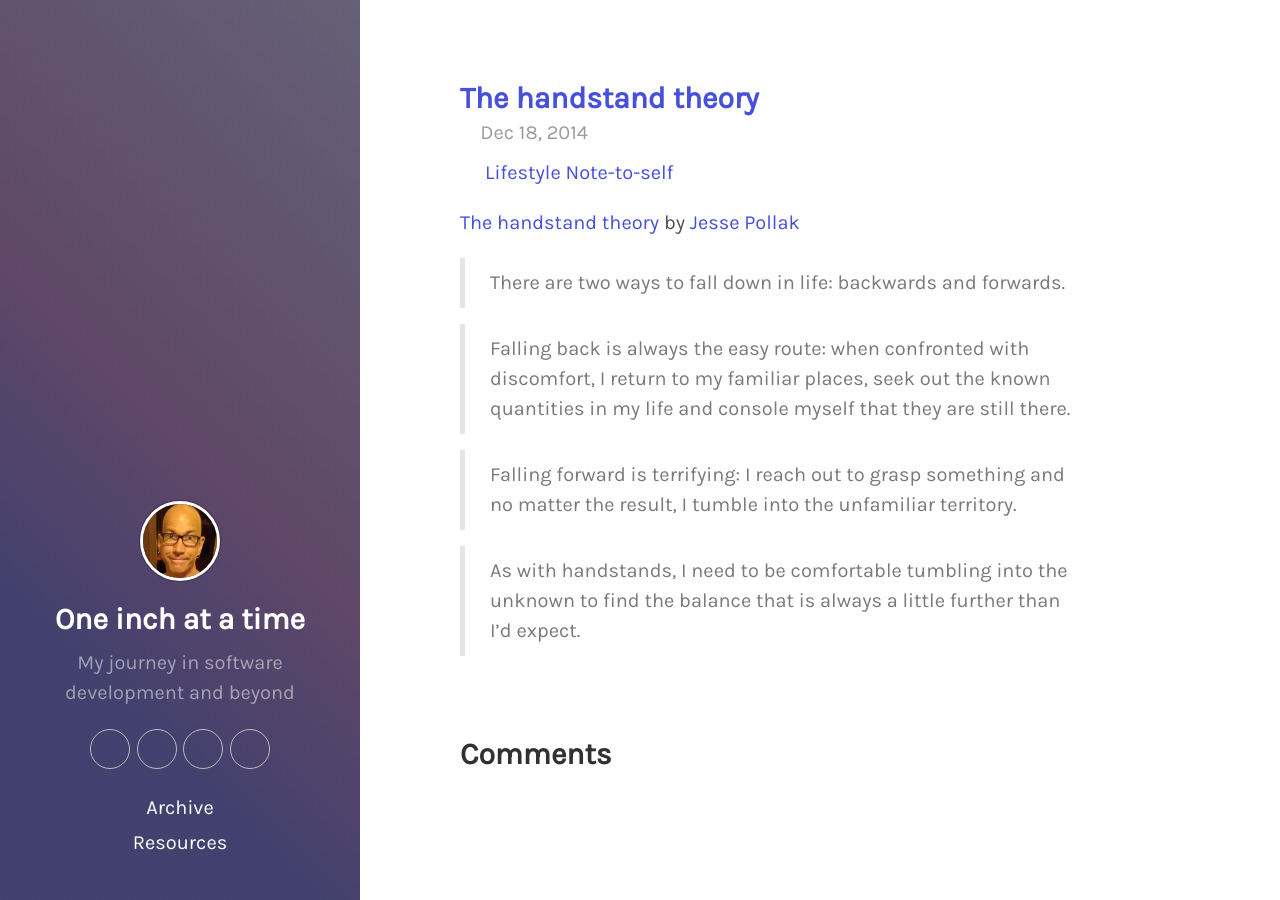
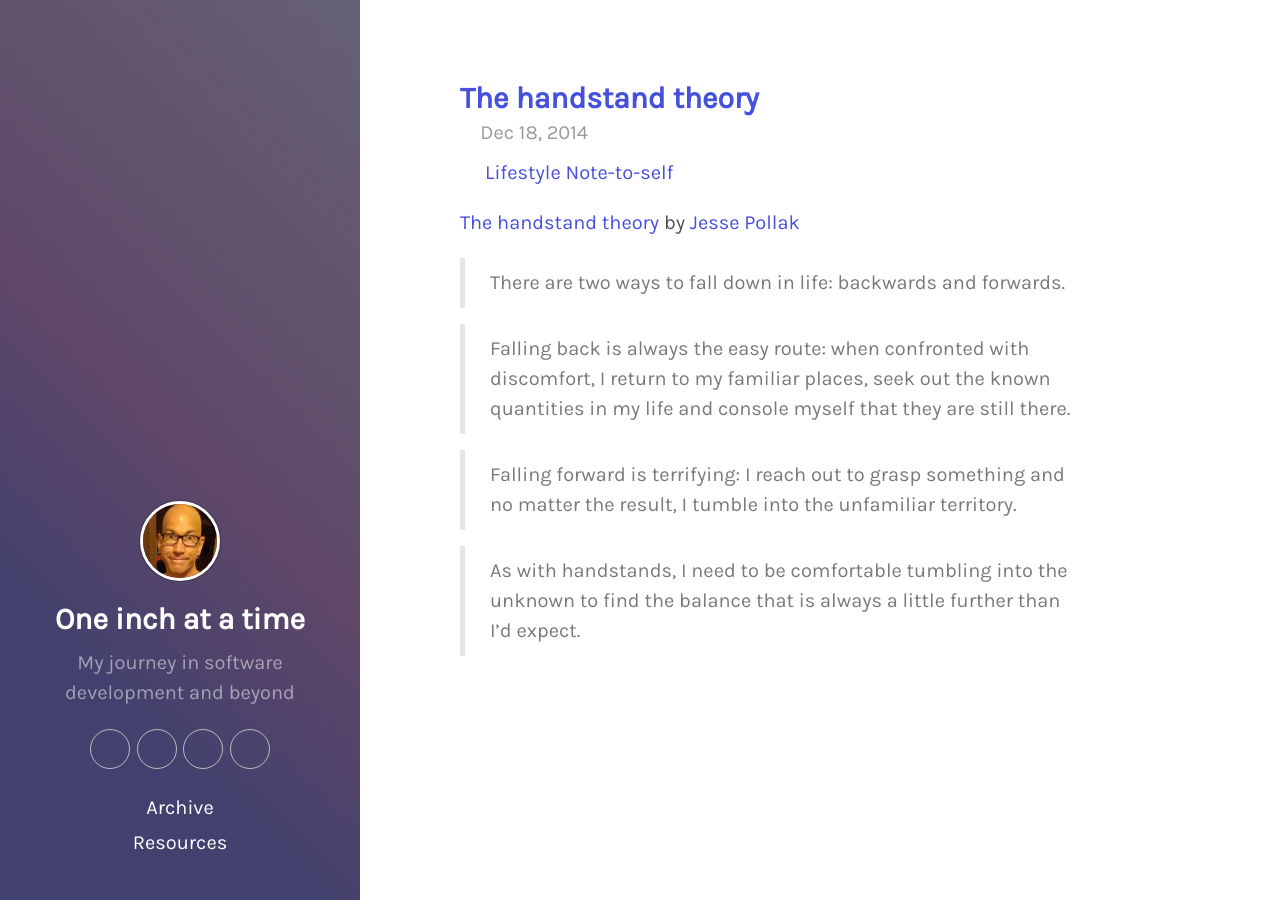
Before and after one commit to kingsor/kingsor.github.io, a Jekyll site: the page built from _posts/2014-12-18-the-handstand-theory.md, in a window 1280 px wide. Built offline with Jekyll 4.4.1, drawn with Linux system fonts in a browser that asks for light colours; some web fonts are replaced; comment, search, counter and statistics services are not loaded.

Commit message:
Delete Discus comments

```diff
--- a/_layouts/post.html
+++ b/_layouts/post.html
@@ -17,8 +17,3 @@ layout: default
   </span>
   {{ content }}
 </div>
-
-<section id="comments">
-    <h2>Comments</h2>
-    {% include disqus.html %}
-</section>
```
